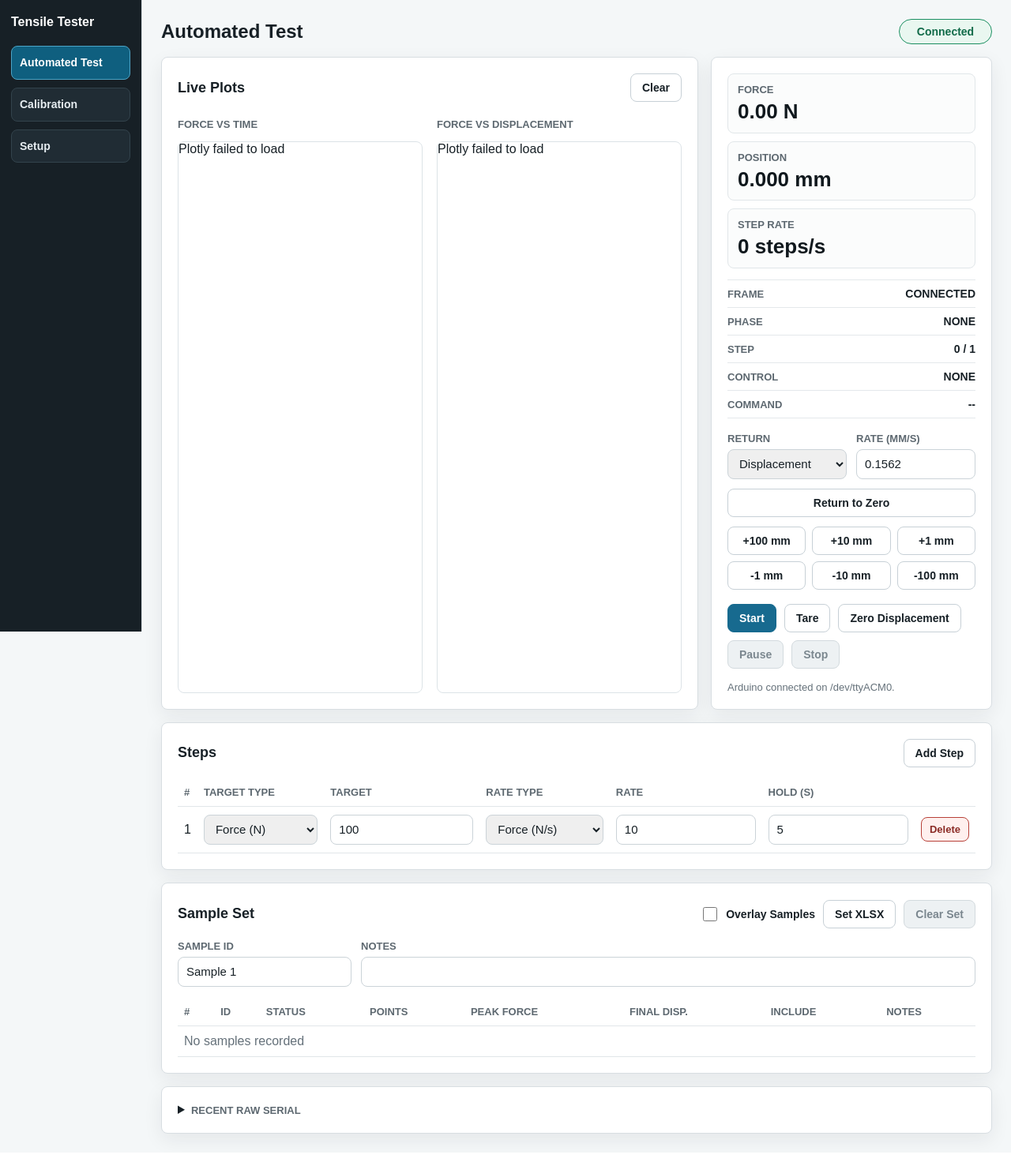
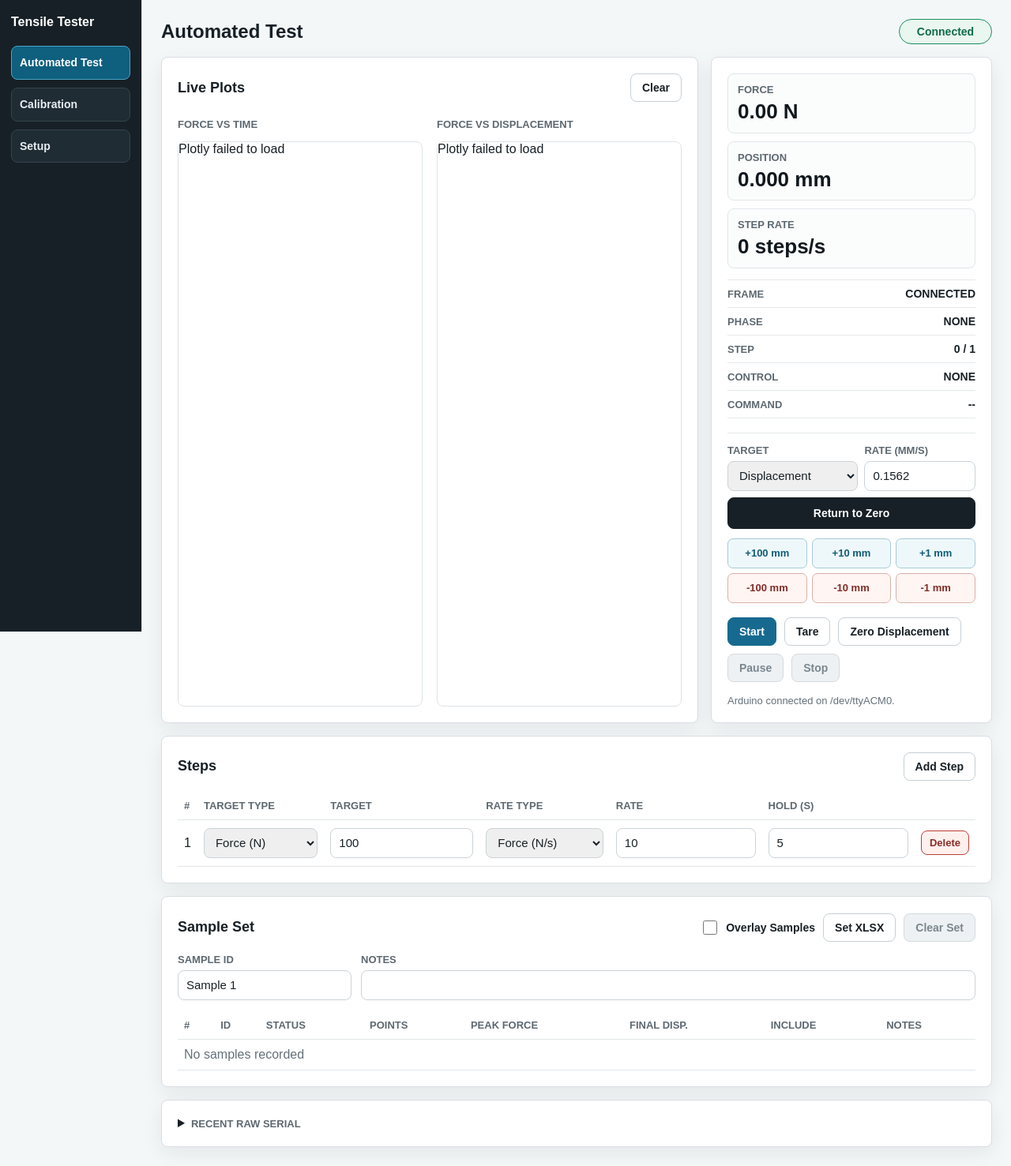
Before and after one commit to tporyzala/tensile-tester, a FastAPI app: page /test in a window 1280 px wide. Shown: the whole page at 79% size. Run offline with FastAPI, Linux system fonts and the light colour scheme; data that the repository does not hold is empty; some libraries are stand-ins or nearby versions.

Commit message:
Enhance manual motion controls and update chart script references

```diff
--- a/src/app/static/live-charts.js
+++ b/src/app/static/live-charts.js
@@ -191,22 +191,29 @@ class LiveForceCharts {
     const times = points.map((point) => point.timeS);
     const forces = points.map((point) => point.forceN);
     const positions = points.map((point) => point.positionMm);
-    const commanded = points.map((point) => point.commandedForceN);
     const customData = points.map(pointCustomData);
-    const emptyCustomData = points.map(() => null);
 
     this.incrementalUpdateInFlight = true;
     let updates;
     try {
+      const timeTraceUpdate = {
+        x: [times],
+        y: [forces],
+        customdata: [customData],
+      };
+      const timeTraceIndexes = [0];
+      if (this.hasCommandedForce) {
+        timeTraceUpdate.x.push(times);
+        timeTraceUpdate.y.push(points.map((point) => point.commandedForceN));
+        timeTraceUpdate.customdata.push(points.map(() => null));
+        timeTraceIndexes.push(1);
+      }
+
       updates = [
         window.Plotly.extendTraces(
           this.timeChart,
-          {
-            x: [times, times],
-            y: [forces, commanded],
-            customdata: [customData, emptyCustomData],
-          },
-          [0, 1],
+          timeTraceUpdate,
+          timeTraceIndexes,
           LIVE_DISPLAY_MAX_POINTS,
         ),
         window.Plotly.extendTraces(
@@ -240,47 +247,46 @@ class LiveForceCharts {
   timeTraces() {
     const measured = {
       type: PLOT_TRACE_TYPE,
-      mode: "lines+markers",
+      mode: "lines",
       name: "Measured",
       showlegend: true,
       x: this.livePoints.map((point) => point.timeS),
       y: this.livePoints.map((point) => point.forceN),
       customdata: this.livePoints.map(pointCustomData),
       line: { color: "#176a8f", width: 2 },
-      marker: { color: "#176a8f", size: 4 },
       hovertemplate:
         "Time %{x:.3f} s<br>Force %{y:.4f} N<br>Phase %{customdata[0]}<br>Step %{customdata[1]}<br>Rate %{customdata[3]:.2f} steps/s<extra></extra>",
     };
 
-    return [
-      measured,
-      {
+    if (!this.hasCommandedForce) {
+      return [measured];
+    }
+
+    return [measured, {
       type: PLOT_TRACE_TYPE,
       mode: "lines",
       name: "Commanded",
-        showlegend: this.hasCommandedForce,
+      showlegend: true,
       x: this.livePoints.map((point) => point.timeS),
       y: this.livePoints.map((point) => point.commandedForceN),
       customdata: this.livePoints.map(() => null),
       connectgaps: false,
       line: { color: "#9a6a13", width: 2, dash: "dash" },
       hovertemplate: "Time %{x:.3f} s<br>Commanded %{y:.4f} N<extra></extra>",
-      },
-    ];
+    }];
   }
 
   displacementTraces() {
     const traces = [
       {
         type: PLOT_TRACE_TYPE,
-        mode: "lines+markers",
+        mode: "lines",
         name: "Measured",
         showlegend: true,
         x: this.livePoints.map((point) => point.positionMm),
         y: this.livePoints.map((point) => point.forceN),
         customdata: this.livePoints.map(pointCustomData),
         line: { color: "#176a8f", width: 2 },
-        marker: { color: "#176a8f", size: 4 },
         hovertemplate:
           "Displacement %{x:.5f} mm<br>Force %{y:.4f} N<br>Phase %{customdata[0]}<br>Step %{customdata[1]}<extra></extra>",
       },
--- a/src/app/static/styles.css
+++ b/src/app/static/styles.css
@@ -338,32 +338,65 @@ input[type="range"] {
   margin-top: 18px;
 }
 
+.manual-motion-controls {
+  display: grid;
+  gap: 12px;
+  margin-top: 18px;
+  border-top: 1px solid #e4e8eb;
+  padding-top: 14px;
+}
+
 .sample-run-controls,
 .return-zero-controls {
   display: grid;
   grid-template-columns: minmax(140px, 180px) minmax(0, 1fr);
   gap: 12px;
+}
+
+.sample-run-controls {
   margin-top: 18px;
 }
 
 .return-zero-controls {
-  grid-template-columns: minmax(0, 1fr) minmax(0, 1fr);
+  grid-template-columns: minmax(0, 1fr) minmax(112px, 0.85fr);
+  gap: 8px;
   align-items: end;
 }
 
 .return-zero-controls .action-button {
   grid-column: 1 / -1;
+  min-height: 40px;
+  border-color: #172026;
+  background: #172026;
+  color: #ffffff;
 }
 
 .relative-move-controls {
   display: grid;
   grid-template-columns: repeat(3, minmax(0, 1fr));
-  gap: 8px;
-  margin-top: 12px;
+  gap: 6px;
 }
 
 .relative-move-controls .action-button {
-  padding-inline: 8px;
+  min-height: 38px;
+  border-radius: 7px;
+  padding: 9px 8px;
+  font-size: 13px;
+  font-variant-numeric: tabular-nums;
+}
+
+.relative-move-button[data-offset-mm^="-"] {
+  border-color: #ddb0a9;
+  background: #fff5f3;
+  color: #7f2c25;
+}
+
+.relative-move-button[data-offset-mm="1"],
+.relative-move-button[data-offset-mm="10"],
+.relative-move-button[data-offset-mm="100"] {
+  border-color: #a8c9d6;
+  background: #eef8fb;
+  color: #105b78;
 }
 
 .field-control {
--- a/src/app/static/test.html
+++ b/src/app/static/test.html
@@ -4,9 +4,9 @@
   <meta charset="utf-8">
   <meta name="viewport" content="width=device-width, initial-scale=1">
   <title>Tensile Tester Test</title>
-  <link rel="stylesheet" href="/static/styles.css?v=20260607-relative-move">
+  <link rel="stylesheet" href="/static/styles.css?v=20260616-motion-controls">
   <script src="/static/vendor/plotly-basic-3.5.1.min.js" defer></script>
-  <script src="/static/live-charts.js?v=20260607-chart-performance" defer></script>
+  <script src="/static/live-charts.js?v=20260616-chart-lines" defer></script>
   <script src="/static/test.js?v=20260607-chart-performance" defer></script>
 </head>
 <body>
@@ -88,9 +88,10 @@
               </div>
             </div>
 
+            <div class="manual-motion-controls">
               <div class="return-zero-controls" aria-label="Return to zero">
                 <label class="field-control">
-                <span class="label">Return</span>
+                  <span class="label">Target</span>
                   <select id="return-zero-mode" class="table-input">
                     <option value="LOAD">Load</option>
                     <option value="DISPLACEMENT" selected>Displacement</option>
@@ -107,9 +108,10 @@
                 <button class="action-button relative-move-button" data-offset-mm="100" type="button">+100 mm</button>
                 <button class="action-button relative-move-button" data-offset-mm="10" type="button">+10 mm</button>
                 <button class="action-button relative-move-button" data-offset-mm="1" type="button">+1 mm</button>
+                <button class="action-button relative-move-button" data-offset-mm="-100" type="button">-100 mm</button>
+                <button class="action-button relative-move-button" data-offset-mm="-10" type="button">-10 mm</button>
                 <button class="action-button relative-move-button" data-offset-mm="-1" type="button">-1 mm</button>
-              <button class="action-button relative-move-button" data-offset-mm="-10" type="button">-10 mm</button>
-              <button class="action-button relative-move-button" data-offset-mm="-100" type="button">-100 mm</button>
+              </div>
             </div>
 
             <div class="test-actions">
```
Lines whose indentation alone changed are shown as unchanged.
